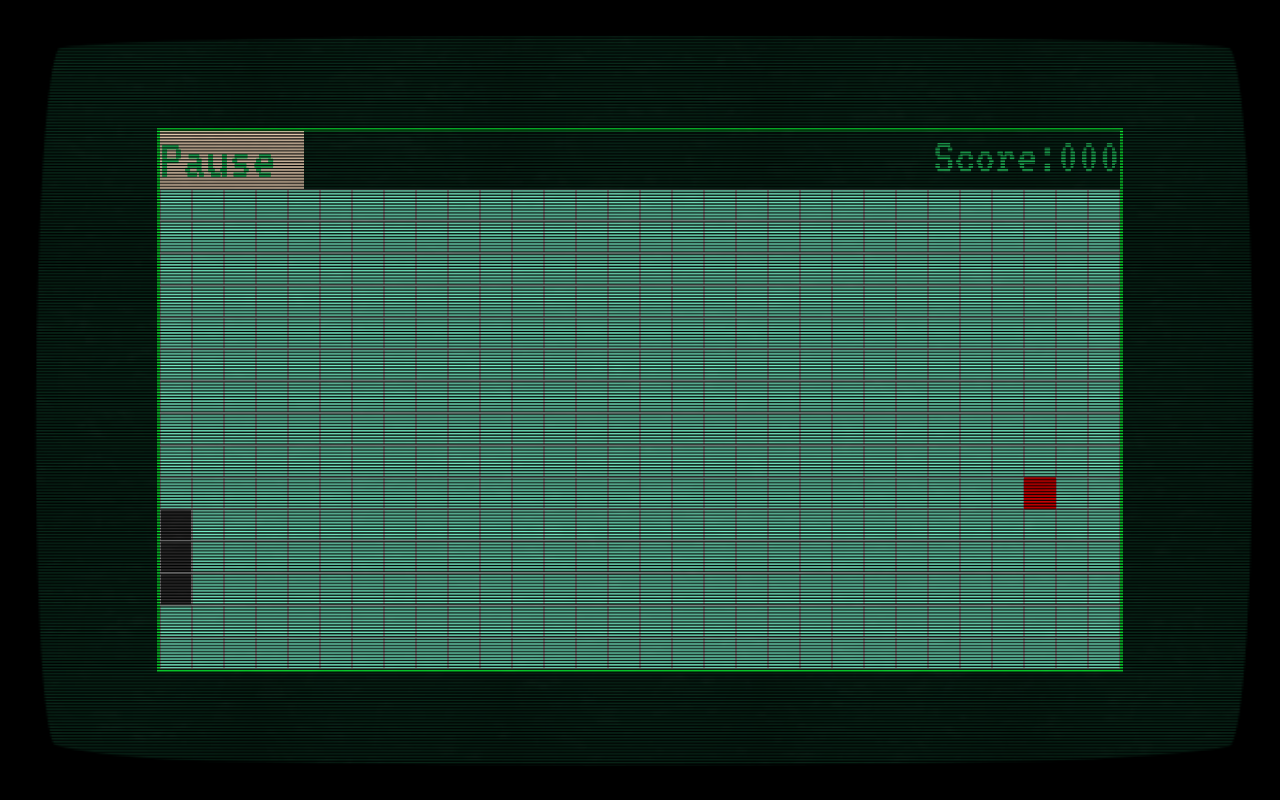
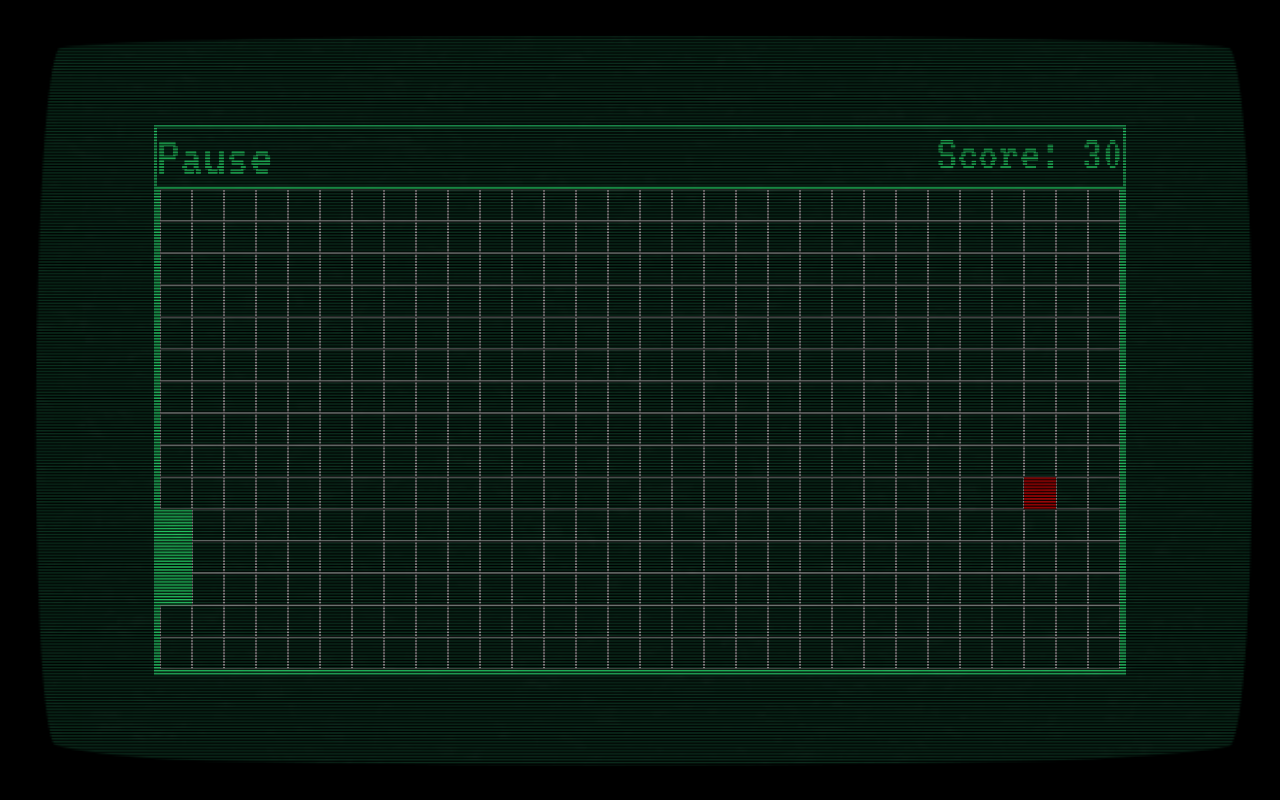
Before and after one commit to Reduss/snake-js, a plain HTML site: page index.html in a window 1280 px wide. Shown: the top 800 px of the page. Drawn offline with Linux system fonts and the light colour scheme.

Commit message:
visuals reworked

```diff
--- a/index.html
+++ b/index.html
@@ -24,8 +24,8 @@
     <main>
         <div id="game-wrapper">
             <div class="game-header">
-                <div class="button pause-button">Pause </div>
-                <div class="score">Score:000</div>
+                <a class="button pause-button" onclick="alert('not implemented yet kekw')">Pause </a>
+                <div class="score" id="score-counter"></div>
             </div>
             <div id="grid"></div>
         </div>
--- a/script.js
+++ b/script.js
@@ -146,6 +146,11 @@ class HtmlRenderer{
         let el = document.getElementById("food");
         el.remove();
     }
+    renderScoreCounter(snake){
+        let score = snake.getNodes().length * 10;
+        document.getElementById("score-counter").innerHTML = `Score: ${score}`;
+
+    }
 }
 
 /**
@@ -204,12 +209,13 @@ getInput();
 initFood();
 
 function update(){
+    SNAKE.onOutOfBounds();
     if(SNAKE.facedItself() || isWin()){
         clearInterval(CLOCK);
         console.log("gameover");
     }
-    SNAKE.onOutOfBounds();
     checkFood();
+    RENDERER.renderScoreCounter(SNAKE);
     RENDERER.renderFood(FOOD);
     RENDERER.renderSnake(SNAKE);
     SNAKE.step();
--- a/style.css
+++ b/style.css
@@ -3,8 +3,8 @@
     --background-color: #020c06 ;
     --line-color: #74747469;
     --glow-color: #32bd7e3a;
-    --background-glow-width: 50vmin;
-    --background-glow-height: 25vmin;
+    --background-glow-width: 50%;
+    --background-glow-height: 0;
 }
 
 *{
@@ -30,6 +30,7 @@ body{
     height: 100%;
     position: absolute;
     z-index: 1;
+    pointer-events: none;
 }
 
 .line{
@@ -83,17 +84,9 @@ main{
 }
 
 .button{
-    background-color: bisque;
     width: 5rem;
     height: 2rem;
     font-size: 2rem;
-}
-
-.game-analytics{
-    color: var(--text-color);
-    display: flex;
-    background-color: aliceblue;
-    gap:1rem;
 }
 
 #game-wrapper{
@@ -102,13 +95,14 @@ main{
     top: 50%;
     transform: translateX(-50%) translateY(-50%);
     align-items: center;
-    border: 3px solid rgb(0, 255, 34);
+    border: 3px solid var(--text-color);
 }
 
 #grid{
     display: grid;
     margin: 0 auto;
     position: relative;
+    border: 3px solid var(--text-color);
 }
 
 #grid:before{
@@ -117,25 +111,22 @@ main{
     position: absolute;
     width: var(--background-glow-width);
     height: var(--background-glow-height);
-    border-radius: 50%;
-    left: calc(50% - var(--background-glow-width)/2);
-    top: calc(50% - var(--background-glow-height)/2);
-    box-shadow: 0 0 80vmin 80vmin var(--glow-color);
+    top:50%;
+    left:calc(50% - var(--background-glow-width)/2);
+    box-shadow: 0 0 20vmin 70vmin var(--glow-color);
 }
 
 
 .cell{
-    background-color: aquamarine;
     border: 1px solid rgb(160, 160, 160);
 }
 
 .snake-node{
     position: absolute;
-    background-color: rgb(53, 53, 53);
-    border: 1px solid rgb(160, 160, 160);
+    background-color: var(--text-color);
 }
 
 #food{
     position: absolute;
-    background-color: red;
+    background-color: rgb(192, 6, 6);
 }
```
